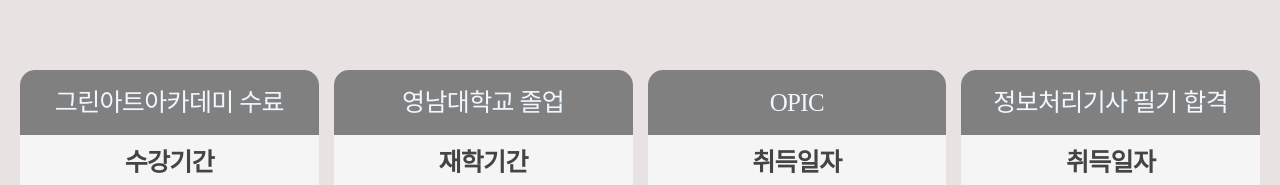
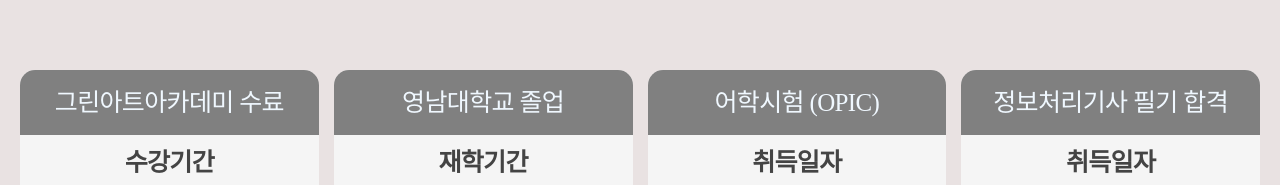
Before and after one commit to HumanJSEngine/introduction, a React (Create React App) app: page / in a window 1280 px wide. Shown: the part 5736-5921 px from the top of the page. Built offline with nearby package versions, Linux system fonts and the light colour scheme; a web font is replaced by a local one.

Commit message:
ui 작업 중

```diff
--- a/src/pages/Life.js
+++ b/src/pages/Life.js
@@ -31,7 +31,7 @@
             </div>
           </div>
           <div className="edu">
-            <p>OPIC</p>
+            <p>어학시험 (OPIC)</p>
             <div className="eduinner">
               <span>취득일자</span>
               <span>2022.8</span>
```
